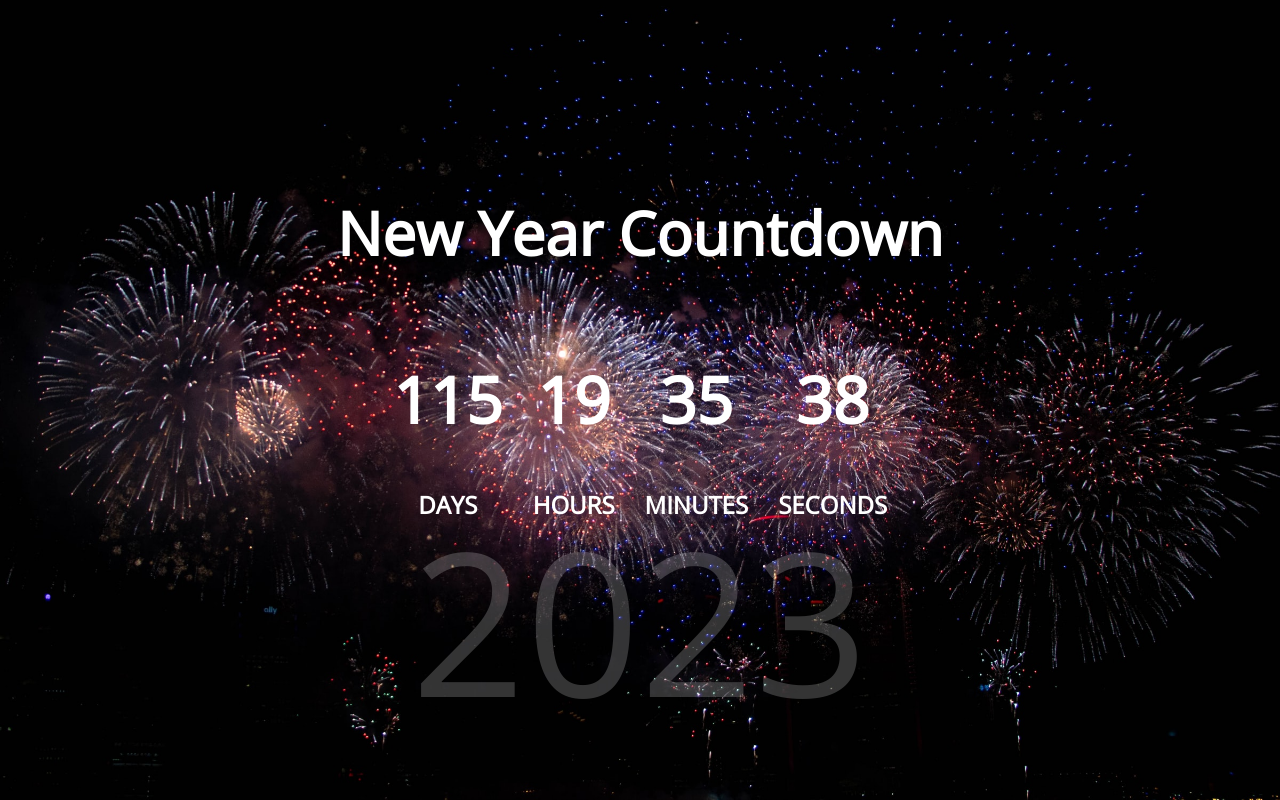
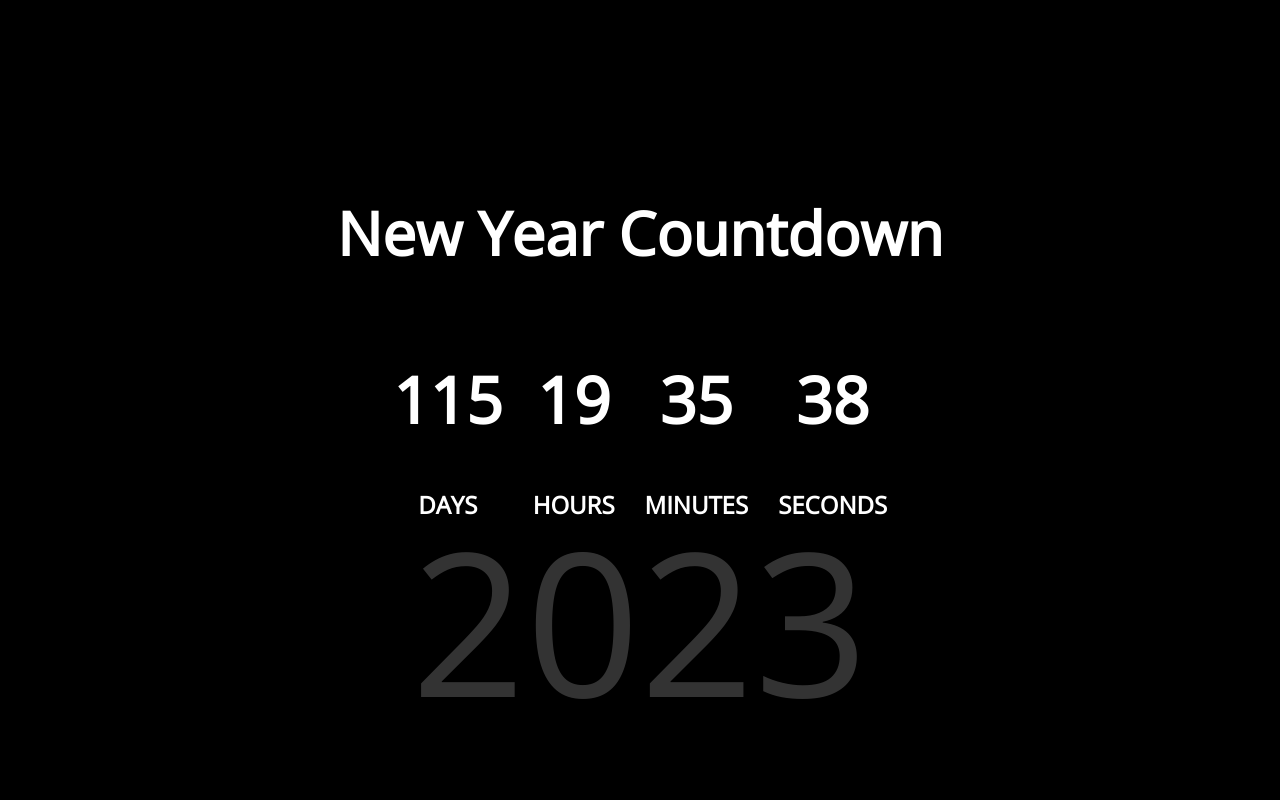
Before and after one commit to SriVishalS/NewYearCounter2023, a plain HTML site: page index.html in a window 1280 px wide. Drawn offline with nearby package versions, Linux system fonts and the light colour scheme.

```diff
--- a/style.css
+++ b/style.css
@@ -15,11 +15,10 @@ body {
     font-size: 16px;
     line-height: 1.8;
     /* background */
-    background-image: url(./new-year.jpg);
+    background-color: black;
     background-repeat: no-repeat;
-    background-size: cover;
-    background-position: center center;
-    color: var(--primary-color);
+    background-size: 100% 100%;
+    color: white;
     /* layout */
     display: flex;
     flex-direction: column;
```
Also changed, not shown: 2023-happy-new-year-symbol-260nw-2087450200.webp (added), istockphoto-1370384264-170667a.jpg (added).
